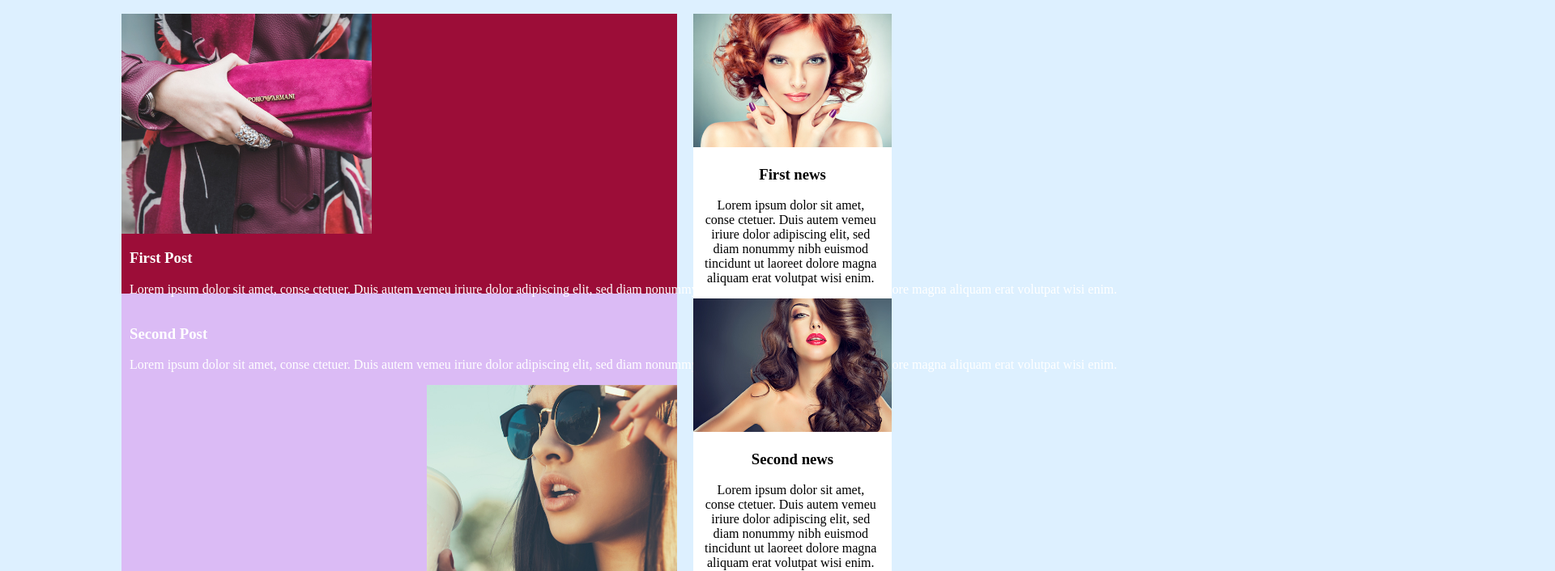
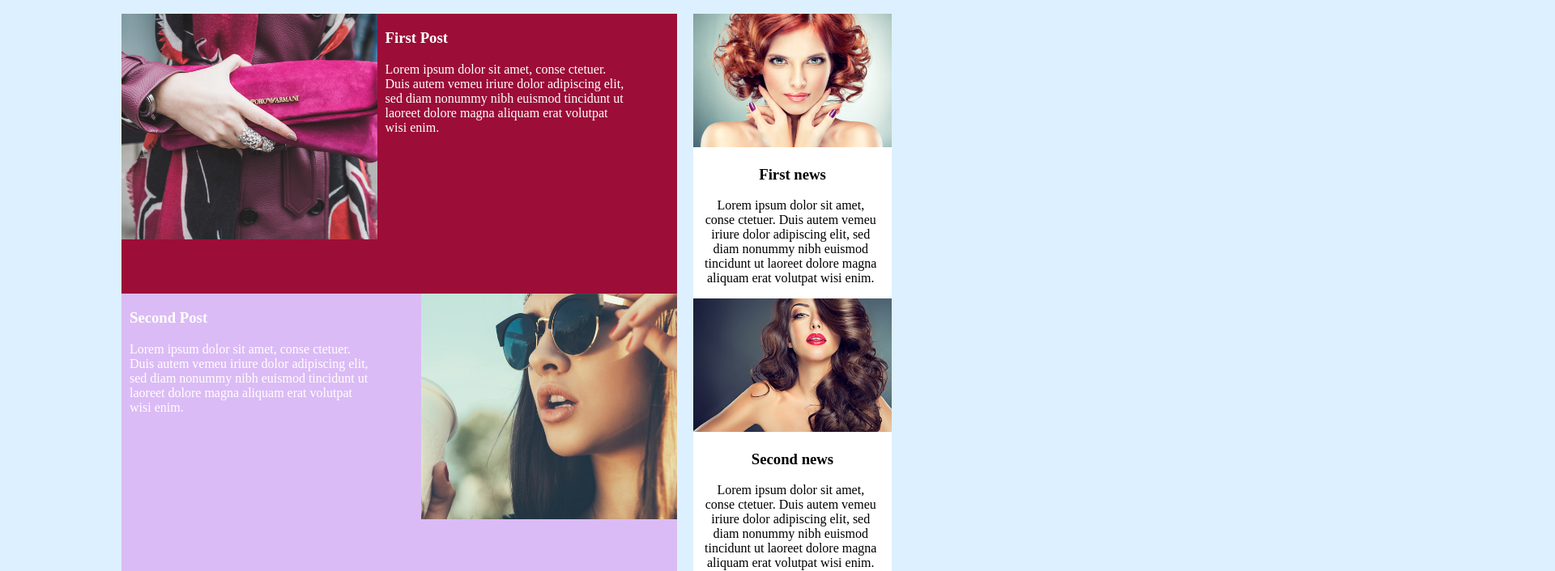
Before and after one commit to SamiraMusa/FashionBlog, a plain HTML site: page index.html in a window 1280 px wide. Shown: the part 53-759 px from the top of the page at 81% size, 1920 px wide, since content can reach past the window. Drawn offline with Linux system fonts and the light colour scheme.

Commit message:
Update stylesheet.css

```diff
--- a/stylesheet.css
+++ b/stylesheet.css
@@ -87,7 +87,7 @@ nav img{
 	background: #CE5374;
 }
 .row img{
-	width: 45%;
+	width: 46%;
 	display: inline;
 	float: left;
 
@@ -95,14 +95,14 @@ nav img{
 
 .post{
 	display: inline;
-	width: 405%;
+	width: 46%;
 	float: left;
 	padding-left: 10px;
 	padding-right: 10px;
 	color: white;
 }
 .row img:nth-child(2){
-	width: 45%;
+	width: 46%;
 	display: inline;
 	float: right;
 
```
